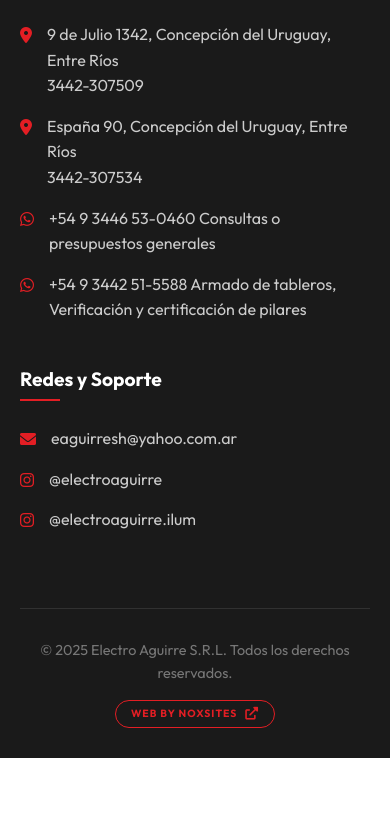
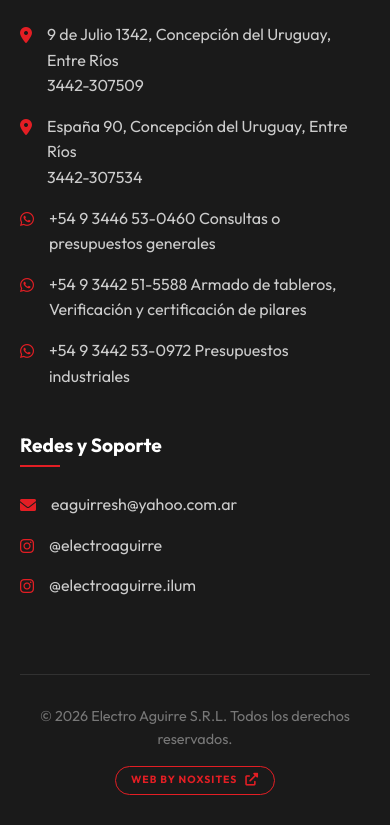
Before and after one commit to lenko1234/Electro-Aguirre, a plain HTML site: page catalogo.html in a window 390 px wide. Shown: the part 1510-2335 px from the top of the page. Before the commit the page ends 2268 px from the top, so only its background shows below. Drawn offline with Linux system fonts and the light colour scheme; no server answers.

Commit message:
Add industrial budget phone number to footer and update copyright year

```diff
--- a/catalogo.html
+++ b/catalogo.html
@@ -460,6 +460,10 @@
                                 Verificación y
                                 certificación de pilares</a>
                         </li>
+                        <li>
+                            <i class="fab fa-whatsapp"></i>
+                            <a href="https://wa.me/5493442530972" target="_blank">+54 9 3442 53-0972 Presupuestos industriales</a>
+                        </li>
                     </ul>
                 </div>
 
@@ -484,7 +488,7 @@
                 </div>
             </div>
             <div class="footer-bottom">
-                <p>&copy; 2025 Electro Aguirre S.R.L. Todos los derechos reservados.</p>
+                <p>&copy; 2026 Electro Aguirre S.R.L. Todos los derechos reservados.</p>
                 <a href="https://www.noxsites.com/es" target="_blank" class="btn-noxsites">
                     Web by Noxsites <i class="fas fa-external-link-alt"></i>
                 </a>
```
Also changed, not shown: index.html (+5 -1 lines), nosotros.html (+5 -1 lines).
